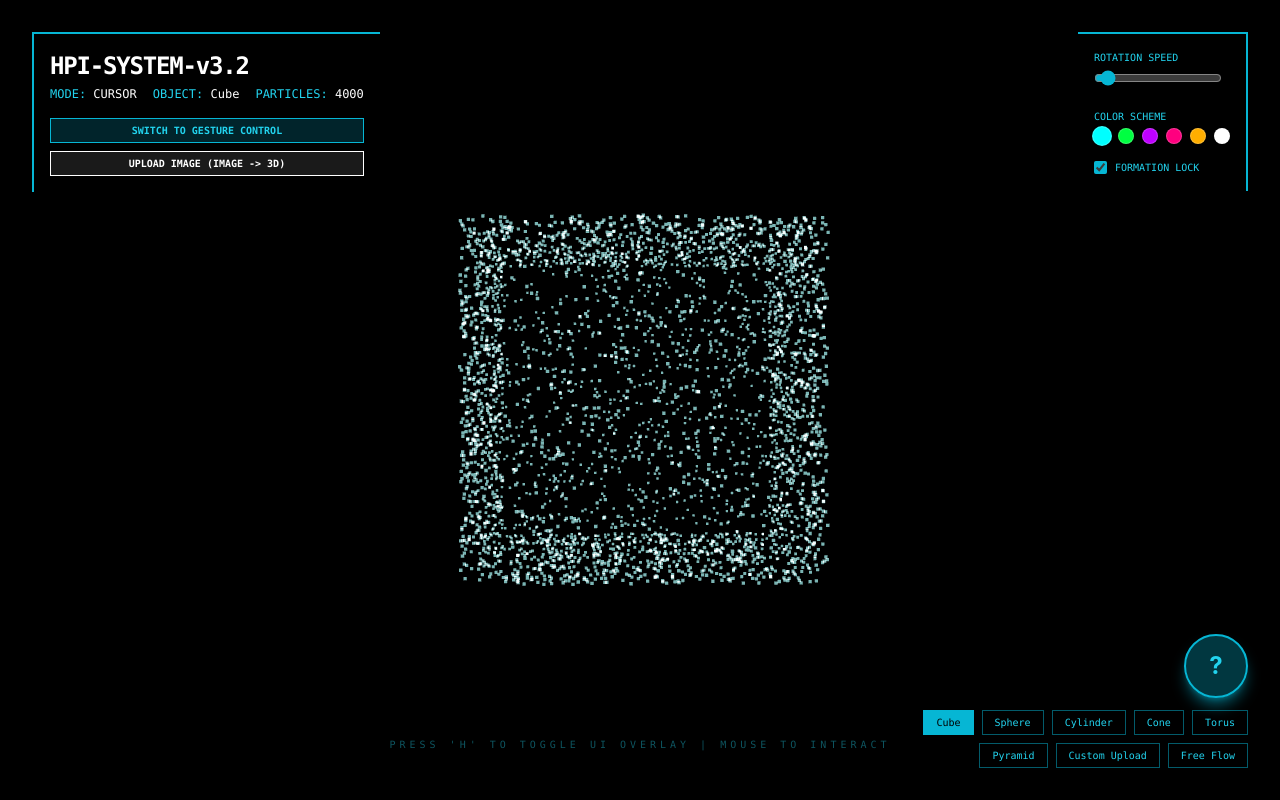
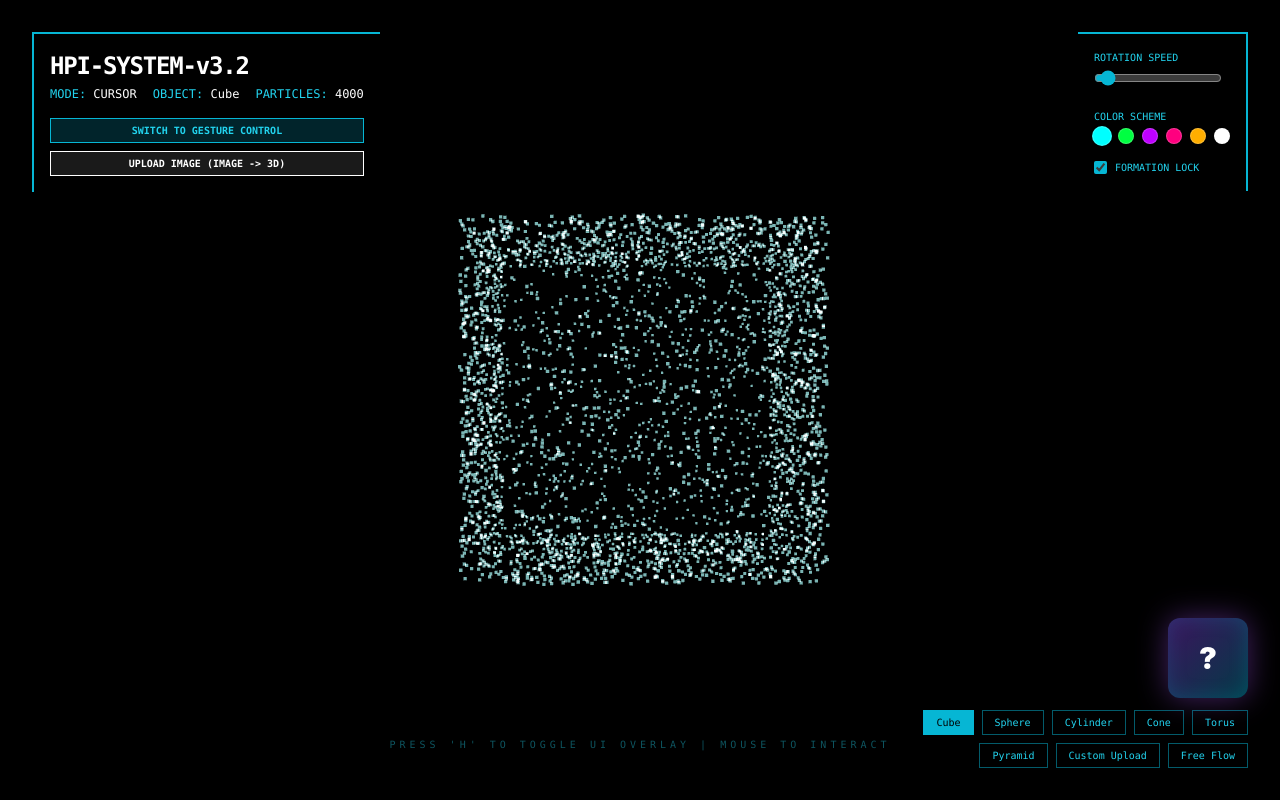
Before and after one commit to ChilliRoger/holographic-particle-interface, a React (Vite) app: page / in a window 1280 px wide. Built offline with nearby package versions, Linux system fonts and the light colour scheme.

Commit message:
Guide (?) Button Style Changed

```diff
--- a/App.tsx
+++ b/App.tsx
@@ -221,8 +221,11 @@ const App: React.FC = () => {
       {/* Help Button */}
       <button
         onClick={() => setHelpVisible(v => !v)}
-        className="fixed bottom-[102px] right-8 w-16 h-16 bg-cyan-500/30 border-2 border-cyan-500 rounded-full text-cyan-400 text-2xl font-bold hover:bg-cyan-500 hover:text-black transition-all z-50 shadow-lg shadow-cyan-500/50"
+        className="fixed bottom-[102px] right-8 w-20 h-20 bg-gradient-to-br from-purple-600/40 to-cyan-600/40 border-3 border-purple-400 rounded-xl text-white text-3xl font-black hover:from-purple-500 hover:to-cyan-500 hover:scale-110 hover:rotate-12 transition-all duration-300 z-50 shadow-2xl shadow-purple-500/60 backdrop-blur-sm hover:shadow-purple-400/80"
         title="Help & Gestures Guide"
+        style={{
+          boxShadow: '0 0 30px rgba(168, 85, 247, 0.4), inset 0 0 20px rgba(6, 182, 212, 0.2)',
+        }}
       >
         ?
       </button>
```
Also changed, not shown: 1 other file (tests, documents, lock files or other folders).
